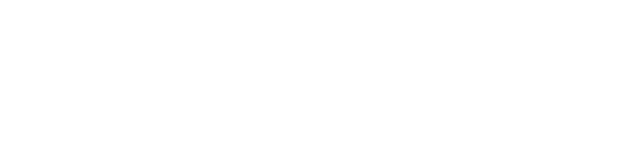
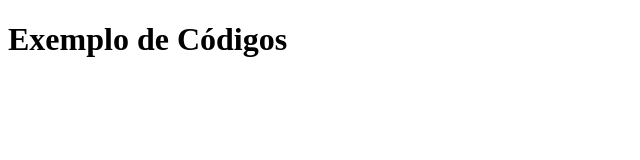
Before and after one commit to Maluboucinhas/Exemplo4, a plain HTML site: page index.html in a window 1280 px wide. Shown: the whole page, without its empty margins (0-640 px from the left). Drawn offline with Linux system fonts and the light colour scheme.

Commit message:
Adicionando um titulo

```diff
--- a/index.html
+++ b/index.html
@@ -8,7 +8,7 @@
     <title>Exemplo 04</title>
 </head>
 <body>
-
+    <h1>Exemplo de Códigos</h1>
     <!-- JS EXTERNO -->
      <script src="./src/js/script.js"></script>
 
```
